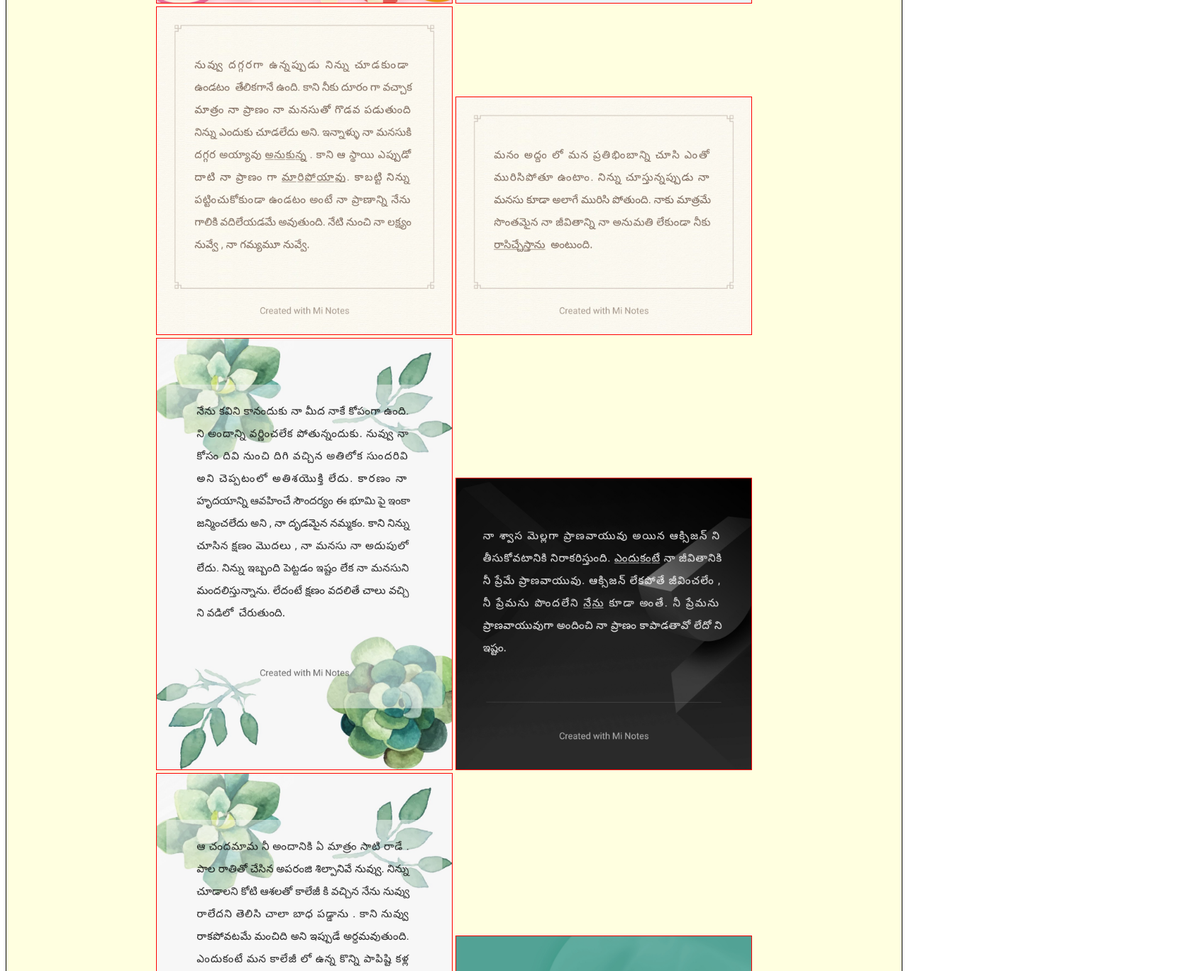
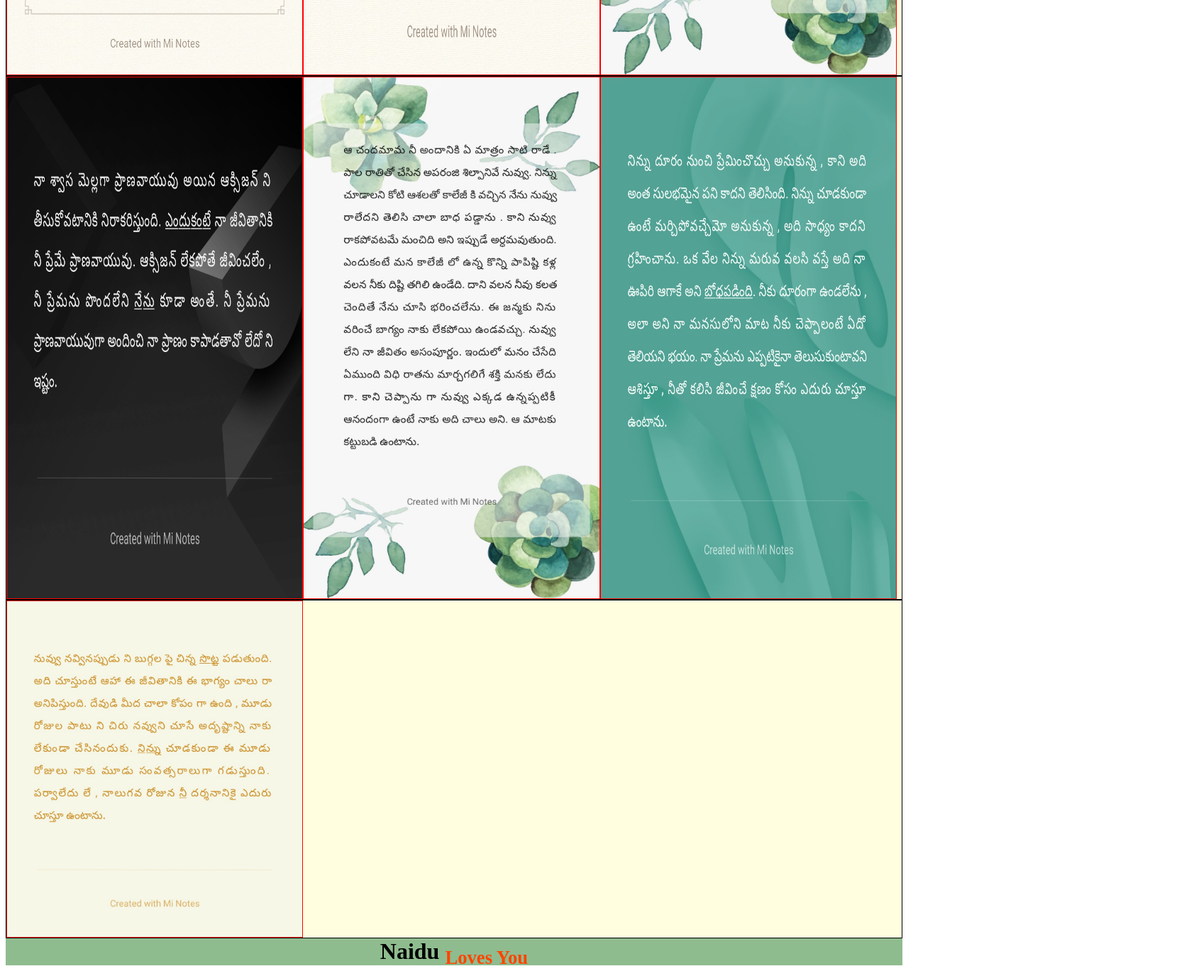
Before and after one commit to NaiduDonapati1/Love, a plain HTML site: page love.html in a window 1280 px wide. Shown: the part 1140-2508 px from the top of the page at 71% size, 1683 px wide, since content can reach past the window. Drawn offline with Linux system fonts and the light colour scheme.

Commit message:
Update love.html

```diff
--- a/love.html
+++ b/love.html
@@ -27,12 +27,14 @@ Love
         background-color:lightyellow;;
         padding-top:0px;
         border:1px solid black;
+        display:flex;
     }
     img{
         border:1px solid red;
         padding:0px;
         margin:0px;
         width:33%;
+
     }
     footer{
         padding-top:0px;
@@ -46,17 +48,23 @@ Love
 </head>
 <body align="center">
     <div>
-        <img src="love1.jpg"/>
-        <img src="love2.jpg"/>
-        <img src="love3.jpg"/>
-        <img src="love4.jpg"/>
-        <img src="love5.jpg"/>
-        <img src="love6.jpg"/>
-        <img src="love7.jpg"/>
-        <img src="love8.jpg"/>
-        <img src="love9.jpg"/>
-        <img src="love11.jpg"/>
-        <img src="love12.jpg"/>
+        <img src="love1.jpg" onclick="display(event)"/>
+        <img src="love2.jpg" onclick="display(event)"/>
+        <img src="love3.jpg" onclick="display(event)"/>
+        <img src="love4.jpg" onclick="display(event)"/>
+        </div>
+        <div>
+        <img src="love5.jpg" onclick="display(event)"/>
+        <img src="love6.jpg" onclick="display(event)"/>
+        <img src="love7.jpg" onclick="display(event)"/>
+        </div>
+        <div>
+        <img src="love8.jpg" onclick="display(event)"/>
+        <img src="love9.jpg" onclick="display(event)"/>
+        <img src="love11.jpg" onclick="display(event)"/>
+        </div>
+        <div>
+        <img src="love12.jpg" onclick="display(event)"/>
     </div>
     <footer>
         <h1>
@@ -64,5 +72,10 @@ Love
             <sub>Loves You</sub>
         </h1>
     </footer>
+    <script>
+        function display(e){
+            open(e.target.src);
+        }
+    </script>
 </body>
 </html>
```
